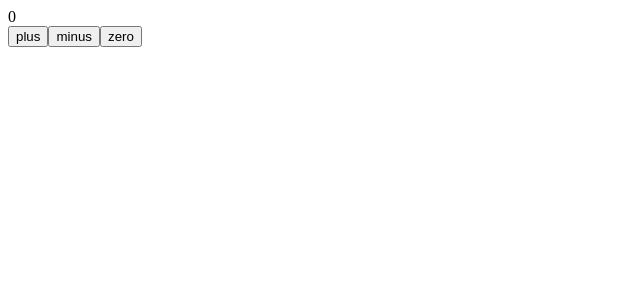
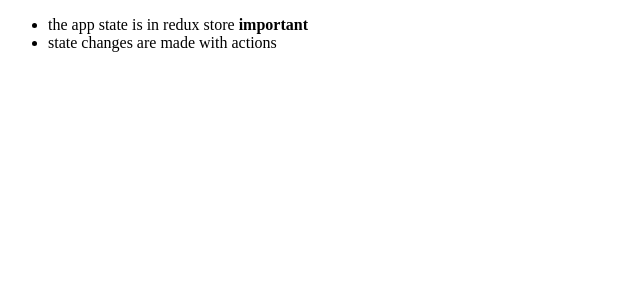
Before and after one commit to SirAntonioG/part6-redux-connect, a React (Create React App) app: page / in a window 1280 px wide. Shown: the top 300 px of the page, without its empty margins (0-640 px from the left). Built offline with nearby package versions, Linux system fonts and the light colour scheme.

Commit message:
Fullstack part6 : redux-notes

```diff
--- a/src/index.js
+++ b/src/index.js
@@ -3,7 +3,7 @@
 
 import { createStore } from 'redux';
 
-// reducer
+// reducers
 const counterReducer = (state = 0, action) => {
   switch (action.type) {
     case 'INCREMENT':
@@ -16,20 +16,47 @@
       return state;
   }
 };
+const noteReducer = (state = [], action) => {
+  if (action.type === 'NEW_NOTE') {
+    state.push(action.data);
+    return state;
+  }
+
+  return state;
+};
 // store
-const store = createStore(counterReducer);
+// const store = createStore(counterReducer);
+const store = createStore(noteReducer);
+
+store.dispatch({
+  type: 'NEW_NOTE',
+  data: {
+    content: 'the app state is in redux store',
+    important: true,
+    id: 1,
+  },
+});
+
+store.dispatch({
+  type: 'NEW_NOTE',
+  data: {
+    content: 'state changes are made with actions',
+    important: false,
+    id: 2,
+  },
+});
+
 //  APP
 const App = () => {
   return (
     <div>
-      <div>{store.getState()}</div>
-      <button onClick={(e) => store.dispatch({ type: 'INCREMENT' })}>
-        plus
-      </button>
-      <button onClick={(e) => store.dispatch({ type: 'DECREMENT' })}>
-        minus
-      </button>
-      <button onClick={(e) => store.dispatch({ type: 'ZERO' })}>zero</button>
+      <ul>
+        {store.getState().map((note) => (
+          <li key={note.id}>
+            {note.content} <strong>{note.important ? 'important' : ''}</strong>
+          </li>
+        ))}
+      </ul>
     </div>
   );
 };
@@ -40,3 +67,11 @@
 
 renderApp();
 store.subscribe(renderApp);
+
+// lastAPP
+// <div>
+//  <div>{store.getState()}</div>
+//  <button onClick={(e) => store.dispatch({ type: 'INCREMENT' })}>plus</button>
+//  <button onClick={(e) => store.dispatch({ type: 'DECREMENT' })}>minus</button>
+//  <button onClick={(e) => store.dispatch({ type: 'ZERO' })}>zero</button>
+// </div>;
```
